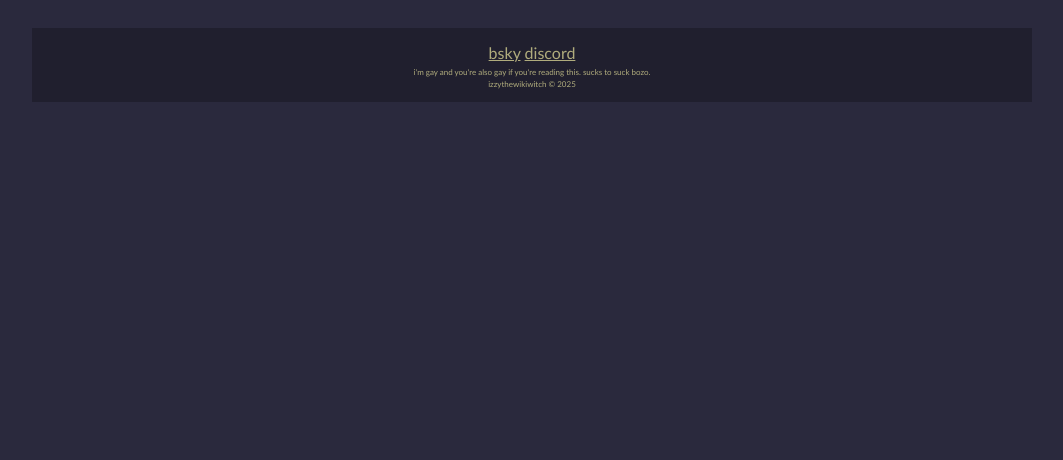
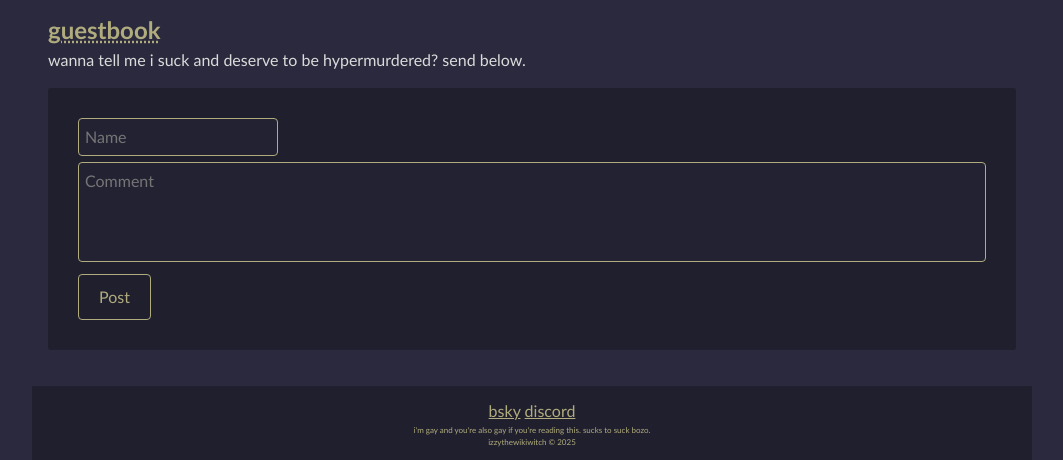
Before and after one commit to izzymandias1/izzythewikiwitch, a PHP site: page / in a window 1280 px wide. Shown: the part 1084-1544 px from the top of the page, without its empty margins (108-1171 px from the left). Before the commit the page ends 1186 px from the top, so only its background shows below. Run offline with PHP 8.4, Linux system fonts and the light colour scheme.

Commit message:
comment box and guestbook all setup

```diff
--- a/index.html
+++ b/index.html
@@ -3,9 +3,137 @@
 <html lang="EN">
 
 <style>
-    #index{
+    #index {
         background-color: var(--izzy-dark-gold);
         color: var(--izzy-dark-navy);
+    }
+
+    #comments {
+        margin-top: 20px;
+    }
+
+    .comment {
+        border: 1px solid #ddd;
+        padding: 10px;
+        margin-bottom: 10px;
+    }
+
+    /* Comment Form Styling */
+    #commentForm {
+        background: var(--izzy-dark-navy);
+        /* White background for the form */
+        padding: 30px;
+        border-radius: 3px;
+        margin-bottom: 20px;
+        border: px solid var(--izzy-gold);
+        width: 100%;
+    }
+
+    #commentForm input[type="text"],
+    #commentForm input[type="url"],
+    #commentForm textarea {
+        /* Full width */
+        padding: 6px;
+        margin-bottom: 6px;
+        border: 1px solid var(--izzy-gold);
+        /* Light border */
+        border-radius: 4px;
+        /* Slightly rounded edges */
+        font-size: 16px;
+        color: var(--text-color-base-light);
+        background-color: var(--izzy-mid-navy);
+    }
+
+    #commentForm textarea {
+        resize: none;
+        /* Allow vertical resizing */
+        min-height: 100px;
+        /* Minimum height */
+        width: 100%;
+    }
+
+    #commentForm button {
+        background: var(--izzy-dark-navy);
+        /* Blue button */
+        color: var(--izzy-gold);
+        /* White text */
+        border: solid var(--izzy-gold) 1px;
+        padding: 10px 20px;
+        border-radius: 4px;
+
+        cursor: pointer;
+        /* Pointer cursor on hover */
+        font-size: 16px;
+        transition: background 0.3s ease;
+        /* Smooth hover effect */
+    }
+
+    #commentForm button:hover {
+        box-shadow: var(--izzy-mid-navy);
+        border: solid var(--izzy-dark-gold) 1px;
+        color: var(--izzy-dark-gold);
+        /* on hover */
+    }
+
+    /* Comments Display Styling */
+    #comments {
+        margin-top: 20px;
+    }
+
+    .comment {
+        background: var(--izzy-dark-navy);
+        /* White background for each comment */
+        padding: 15px;
+        border-radius: 8px;
+        box-shadow: 0 2px 10px rgba(0, 0, 0, 0.1);
+        /* Subtle shadow */
+        margin-bottom: 15px;
+        border: 1px solid var(--izzy-gold);
+        /* Light border */
+    }
+
+    .comment h3 {
+        margin: 0 0 10px;
+        /* Space below the name */
+        font-size: 18px;
+        color: var(--izzy-gold);
+    }
+
+    .comment p {
+        margin: 0 0 10px;
+        /* Space below the comment */
+        font-size: 16px;
+        color: var(--text-color-base-light);
+        /* Slightly lighter text for comments */
+    }
+
+    .comment small {
+        display: block;
+        /* Make timestamps and links block-level */
+        font-size: 10px;
+        color: var(--izzy-gold);
+        /* Light gray for metadata */
+    }
+
+    /* Responsive Design */
+    @media (max-width: 600px) {
+
+        #commentForm input[type="text"],
+        #commentForm input[type="url"],
+        #commentForm textarea {
+            font-size: 14px;
+            /* Smaller font on mobile */
+        }
+
+        .comment h3 {
+            font-size: 16px;
+            /* Smaller name on mobile */
+        }
+
+        .comment p {
+            font-size: 14px;
+            /* Smaller comment text on mobile */
+        }
     }
 </style>
 
@@ -65,6 +193,62 @@
             <h2><b>anyways. here's a song that fucks:</b></h2>
             <div style="left: 0; width: 100%; height: 120px; position: relative; padding: 2em; margin: 0.8em;"><iframe src="https://embed.tidal.com/tracks/175149291" style="top: 0; left: 0; width: 100%; height: 100%; position: absolute; border: 0;" allowfullscreen allow="encrypted-media *;"></iframe></div>
         </div>
+        <!--Comment box-->
+        <div>
+            <h2>guestbook</h2>
+            <p>wanna tell me i suck and deserve to be hypermurdered? send below.</p>
+            <form id="commentForm" style="margin-top: 1em">
+                <!----delete *** --->
+                <input type="text" name="name" placeholder="Name" required>
+                <!---delete*** again--->
+                <textarea name="comment" placeholder="Comment" required></textarea>
+                <!---and again lol--->
+                <button type="submit">Post</button>
+            </form>
+
+            <!-- Comments Display -->
+            <div id="comments"></div>
+
+            <script>
+                const SCRIPT_URL = 'https://script.google.com/macros/s/AKfycbzhQwCIc7UYDZkFu8zWy6SYF67qmcxfcBWkD9sGAby61LmWE9fuQ1DEdi8okcwiRWQQVw/exec'; // Replace with your Google Apps Script URL
+
+                // Load comments when the page loads
+                window.onload = () => {
+                    fetch(SCRIPT_URL)
+                        .then(res => res.json())
+                        .then(data => {
+                            let html = '';
+                            data.reverse().forEach(entry => {
+                                html += `
+                        <div class="comment">
+                          <h3>${entry.name}</h3>
+                          <p>${entry.comment}</p>
+                          <small> ${new Date(entry.timestamp).toLocaleString()}</small>
+                        </div>
+                      `;
+                            });
+                            document.getElementById('comments').innerHTML = html;
+                        });
+                };
+
+                // Handle form submission
+                document.getElementById('commentForm').addEventListener('submit', (e) => {
+                    e.preventDefault();
+                    const formData = new FormData(e.target);
+                    // In the form submit event listener:
+                    const data = {
+                        name: formData.get('name'),
+                        website: formData.get('website'), // <-- This must match the input name
+                        comment: formData.get('comment')
+                    };
+
+                    fetch(SCRIPT_URL, {
+                        method: 'POST',
+                        body: JSON.stringify(data)
+                    }).then(() => window.location.reload()); // Refresh to show new comment
+                });
+            </script>
+        </div>
     </main>
     <footer id="app-footer"></footer>
     <script async src="footer.js"></script>
--- a/izzystyle.css
+++ b/izzystyle.css
@@ -150,7 +150,7 @@ a:hover {
 b {
     color: var(--izzy-gold);
 }
-b:hover {
+b:hover, h1:hover, h2:hover, h3:hover, h4:hover, h5:hover, h6:hover {
     color: var(--text-color-base-light);
 }
 
```
